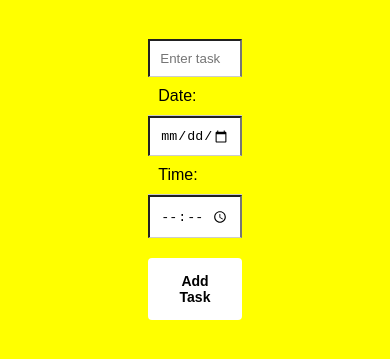
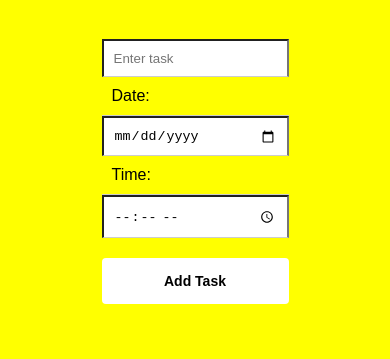
Before and after one commit to jaiguar/To-Do-List, a plain HTML site: page index.html in a window 390 px wide. Shown: the part 61-420 px from the top of the page. Drawn offline with Linux system fonts and the light colour scheme.

Commit message:
make it responsive

```diff
--- a/style.css
+++ b/style.css
@@ -75,3 +75,9 @@ body {
 .task .snooze-btn:hover {
     background-color: #3e8e41;
 }
+@media (max-width:466px){
+    #task-form{
+        width: 50%;
+    }
+
+}
```
